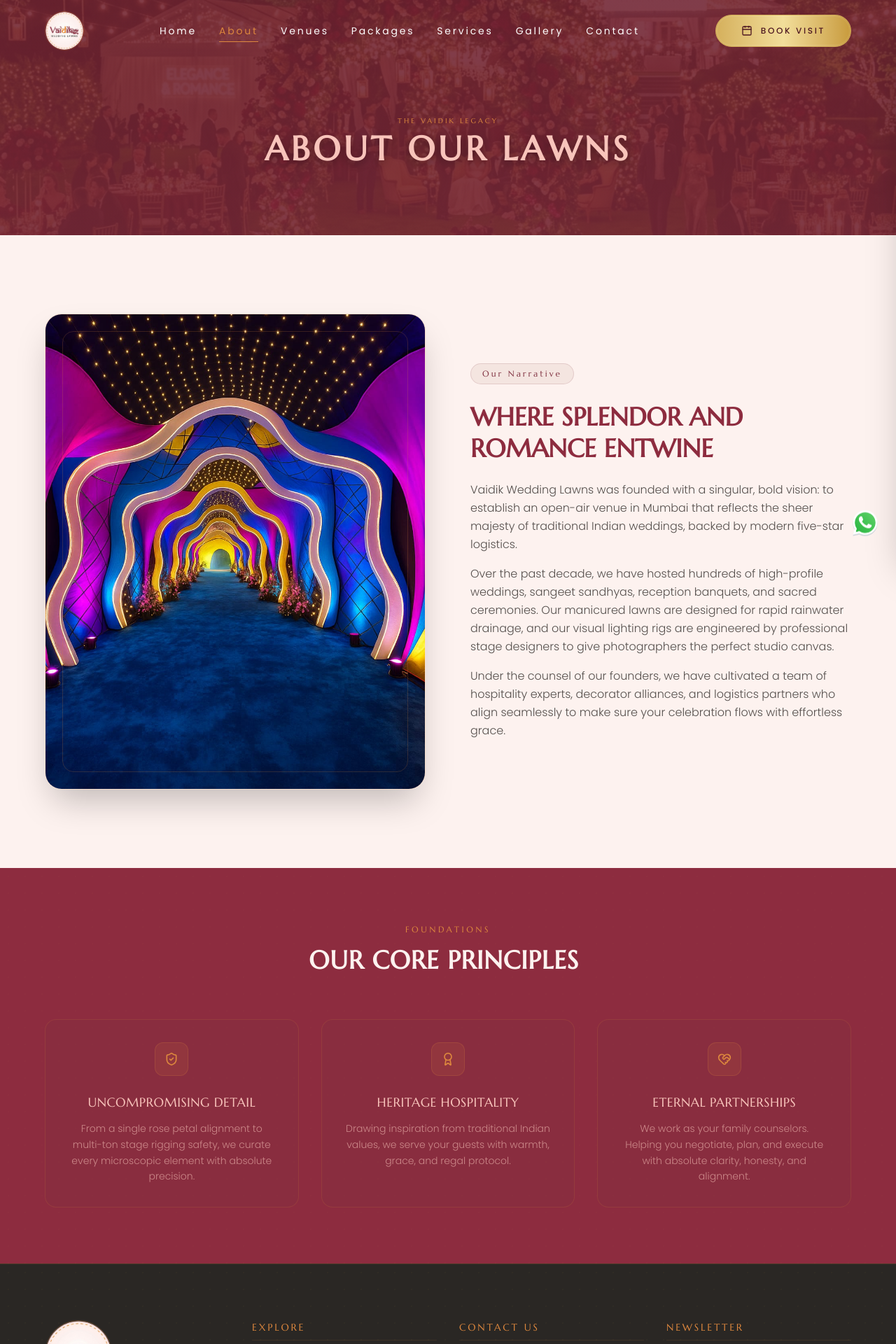
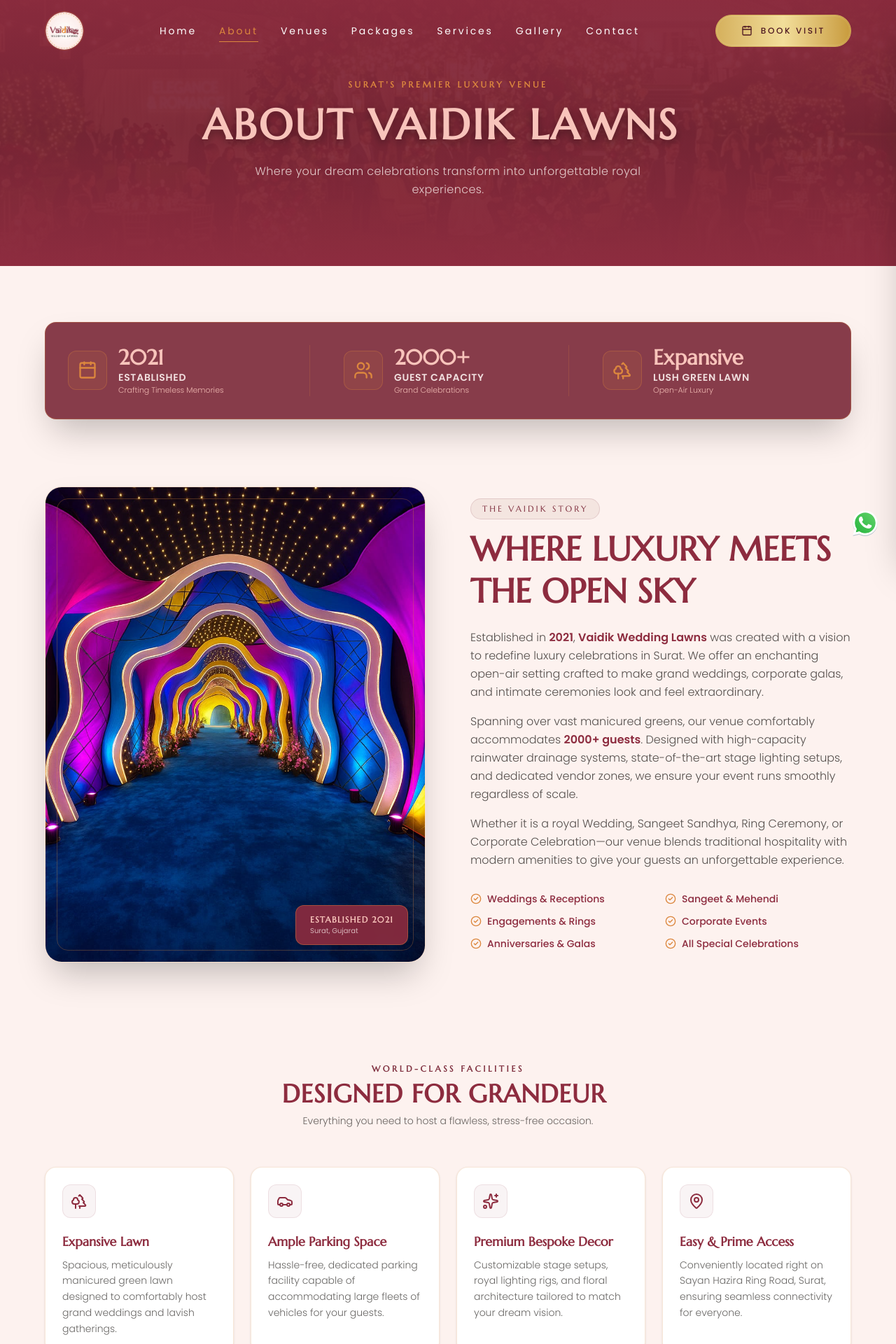
Before and after one commit to ronakbhalara8-cmyk/Vaidik-Wedding-Lawns, a Next.js app: page /about in a window 1280 px wide. Shown: the top 1920 px of the page at 70% size. Built offline with nearby package versions, Linux system fonts and the light colour scheme.

Commit message:
changes aboute

```diff
--- a/src/app/about/page.js
+++ b/src/app/about/page.js
@@ -1,111 +1,301 @@
 "use client";
 
-import { Award, ShieldCheck, HeartHandshake } from "lucide-react";
+import {
+  Award,
+  ShieldCheck,
+  HeartHandshake,
+  MapPin,
+  Users,
+  Calendar,
+  Sparkles,
+  Car,
+  Trees,
+  CheckCircle2,
+} from "lucide-react";
 import SplitReveal from "@/components/ui/SplitReveal";
 import FadeIn from "@/components/ui/FadeIn";
 import ParallaxImage from "@/components/ui/ParallaxImage";
 
+// Key Stats Data
+const stats = [
+  {
+    icon: Calendar,
+    value: "2021",
+    label: "Established",
+    subtext: "Crafting Timeless Memories",
+  },
+  {
+    icon: Users,
+    value: "2000+",
+    label: "Guest Capacity",
+    subtext: "Grand Celebrations",
+  },
+  {
+    icon: Trees,
+    value: "Expansive",
+    label: "Lush Green Lawn",
+    subtext: "Open-Air Luxury",
+  },
+];
+
+// Core Features
+const features = [
+  {
+    icon: Trees,
+    title: "Expansive Lawn",
+    desc: "Spacious, meticulously manicured green lawn designed to comfortably host grand weddings and lavish gatherings.",
+  },
+  {
+    icon: Car,
+    title: "Ample Parking Space",
+    desc: "Hassle-free, dedicated parking facility capable of accommodating large fleets of vehicles for your guests.",
+  },
+  {
+    icon: Sparkles,
+    title: "Premium Bespoke Decor",
+    desc: "Customizable stage setups, royal lighting rigs, and floral architecture tailored to match your dream vision.",
+  },
+  {
+    icon: MapPin,
+    title: "Easy & Prime Access",
+    desc: "Conveniently located right on Sayan Hazira Ring Road, Surat, ensuring seamless connectivity for everyone.",
+  },
+];
+
+// Brand Core Values
 const values = [
   {
     icon: ShieldCheck,
-    title: "Uncompromising Detail",
-    description: "From a single rose petal alignment to multi-ton stage rigging safety, we curate every microscopic element with absolute precision.",
+    title: "Uncompromising Excellence",
+    description:
+      "From minute stage details to grand entrance decor and safety protocols, every aspect is curated with regal perfection.",
   },
   {
     icon: Award,
     title: "Heritage Hospitality",
-    description: "Drawing inspiration from traditional Indian values, we serve your guests with warmth, grace, and regal protocol.",
+    description:
+      "Grounded in traditional Gujarati & Indian culture, we welcome your guests with unmatched warmth, grace, and dignity.",
   },
   {
     icon: HeartHandshake,
-    title: "Eternal Partnerships",
-    description: "We work as your family counselors. Helping you negotiate, plan, and execute with absolute clarity, honesty, and alignment.",
+    title: "Seamless Management",
+    description:
+      "We act as your extended family—coordinating logistics, decor, and timelines so you can enjoy your special day stress-free.",
   },
 ];
 
 export default function AboutPage() {
   return (
     <div className="min-h-screen bg-cream text-charcoal">
-      {/* Page Header */}
-      <section className="relative h-[42vh] min-h-[320px] pt-16 flex items-center justify-center bg-maroon-dark text-ivory overflow-hidden">
+      {/* ---------------- 1. PAGE HERO HEADER ---------------- */}
+      <section className="relative h-[45vh] min-h-[380px] pt-20 pb-16 flex items-center justify-center bg-maroon-dark text-ivory overflow-hidden">
         <div
-          className="absolute inset-0 bg-cover bg-center opacity-30 brightness-[0.4] pointer-events-none"
+          className="absolute inset-0 bg-cover bg-center opacity-30 brightness-[0.35] scale-105 transition-transform duration-1000 pointer-events-none"
           style={{ backgroundImage: "url('/images/wedding_lawn.png')" }}
         />
-        <div className="absolute inset-0 bg-grad-overlay pointer-events-none z-10" />
+        <div className="absolute inset-0 bg-gradient-to-b from-maroon-dark/90 via-maroon-dark/40 to-maroon-dark pointer-events-none z-10" />
 
-        <div className="relative z-20 text-center max-w-2xl px-6">
+        <div className="relative z-20 text-center max-w-4xl px-4 sm:px-6">
           <FadeIn direction="down" duration={0.6}>
-            <span className="font-serif-heading text-[10px] tracking-[0.3em] text-gold-base uppercase mb-2 block">
-              The Vaidik Legacy
+            <span className="font-serif-heading text-[11px] sm:text-xs tracking-[0.3em] text-gold-base uppercase mb-3 block font-semibold">
+              Surat's Premier Luxury Venue
             </span>
           </FadeIn>
-          <SplitReveal
-            type="chars"
-            tag="h1"
-            className="font-serif-heading text-3xl sm:text-5xl tracking-widest uppercase font-bold text-shadow-premium text-gold-light"
-          >
-            About Our Lawns
-          </SplitReveal>
+
+          {/* Heading with whitespace fix */}
+          <h1 className="font-serif-heading text-2xl sm:text-4xl md:text-5xl lg:text-6xl tracking-wider uppercase font-bold text-shadow-premium text-gold-light leading-tight">
+            <SplitReveal type="words" tag="span" className="inline-block">
+              About Vaidik Lawns
+            </SplitReveal>
+          </h1>
+
+          <FadeIn direction="up" duration={0.8} delay={0.2}>
+            <p className="mt-4 text-xs sm:text-sm md:text-base font-light text-ivory/80 max-w-xl mx-auto tracking-wide leading-relaxed">
+              Where your dream celebrations transform into unforgettable royal experiences.
+            </p>
+          </FadeIn>
         </div>
       </section>
 
-      {/* Main Vision Story Section */}
-      <section className="container py-20 md:py-28">
-        <div className="grid grid-cols-1 lg:grid-cols-2 gap-16 items-center">
+      {/* ---------------- 2. STATS BANNER ---------------- */}
+      <section className="relative z-30 pt-20 container px-4 sm:px-6 max-w-5xl">
+        <div className="bg-maroon-base/95 backdrop-blur-md border border-gold-base/30 rounded-2xl shadow-2xl p-5 sm:p-8 grid grid-cols-1 md:grid-cols-3 gap-6 md:divide-x divide-gold-base/20">
+          {stats.map((stat, idx) => {
+            const Icon = stat.icon;
+            return (
+              <div
+                key={idx}
+                className="flex items-center space-x-4 pt-4 md:pt-0 first:pt-0 md:first:pl-0 md:pl-6"
+              >
+                <div className="w-12 h-12 sm:w-14 sm:h-14 rounded-xl bg-gold-base/10 border border-gold-base/30 flex items-center justify-center text-gold-base shrink-0">
+                  <Icon className="w-6 h-6 sm:w-7 sm:h-7" />
+                </div>
+                <div>
+                  <h3 className="font-serif-heading text-2xl sm:text-3xl font-bold text-gold-light">
+                    {stat.value}
+                  </h3>
+                  <p className="text-xs sm:text-sm font-semibold text-ivory/90 uppercase tracking-wider">
+                    {stat.label}
+                  </p>
+                  <p className="text-[11px] text-gold-light/90 font-light">{stat.subtext}</p>
+                </div>
+              </div>
+            );
+          })}
+        </div>
+      </section>
+
+      {/* ---------------- 3. MAIN STORY & ABOUT SECTION ---------------- */}
+      <section className="container py-16 sm:pt-24 sm:pb-18 pb-9">
+        <div className="grid grid-cols-1 lg:grid-cols-2 gap-12 lg:gap-16 items-center">
           {/* Parallax Image Grid */}
           <div className="relative aspect-[4/5] rounded-3xl overflow-hidden border border-gold-base/20 shadow-2xl">
             <ParallaxImage
               src="/images/about-page.jpg"
-              alt="Lush gardens at Vaidik Wedding Lawns"
-              className="w-full h-full"
+              alt="Lush gardens at Vaidik Wedding Lawns Surat"
+              className="w-full h-full object-cover"
               yOffset={8}
             />
-            {/* Visual Gold frame overlap */}
-            <div className="absolute top-6 left-6 bottom-6 right-6 border border-gold-base/20 rounded-2xl pointer-events-none z-10" />
+            {/* Elegant Decorative Frame */}
+            <div className="absolute top-4 left-4 bottom-4 right-4 border border-gold-base/30 rounded-2xl pointer-events-none z-10" />
+            <div className="absolute bottom-6 right-6 bg-maroon-dark/90 backdrop-blur-sm border border-gold-base/40 text-gold-light px-5 py-3 rounded-xl shadow-lg z-20 hidden sm:block">
+              <p className="font-serif-heading text-xs tracking-widest uppercase font-bold">
+                Established 2021
+              </p>
+              <p className="text-[10px] text-ivory/70">Surat, Gujarat</p>
+            </div>
           </div>
 
           {/* Vision Details */}
           <div className="flex flex-col gap-6">
-            <FadeIn direction="right" duration={0.8}>
-              <span className="font-serif-heading text-xs tracking-[0.25em] text-maroon-base bg-maroon-light/10 border border-maroon-base/15 rounded-full px-4 py-1.5 inline-block">
-                Our Narrative
-              </span>
-            </FadeIn>
-            <SplitReveal type="words" tag="h2" className="font-serif-heading text-3xl sm:text-4xl text-maroon-dark uppercase leading-tight font-bold">
-              Where Splendor and Romance Entwine
-            </SplitReveal>
-            <FadeIn direction="up" duration={1.0} delay={0.2} distance={20} className="flex flex-col gap-4 text-charcoal/80 font-light leading-relaxed">
+            <div>
+              <FadeIn direction="right" duration={0.8}>
+                <span className="font-serif-heading text-xs tracking-[0.25em] text-maroon-base bg-maroon-light/10 border border-maroon-base/15 rounded-full px-4 py-1.5 inline-block uppercase font-medium mb-3">
+                  The Vaidik Story
+                </span>
+              </FadeIn>
+              <SplitReveal
+                type="words"
+                tag="h2"
+                className="font-serif-heading text-3xl sm:text-4xl lg:text-5xl text-maroon-dark uppercase leading-tight font-bold"
+              >
+                Where Luxury Meets the Open Sky
+              </SplitReveal>
+            </div>
+
+            <FadeIn
+              direction="up"
+              duration={1.0}
+              delay={0.2}
+              distance={20}
+              className="flex flex-col gap-4 text-charcoal/80 font-light leading-relaxed text-sm sm:text-base"
+            >
               <p>
-                Vaidik Wedding Lawns was founded with a singular, bold vision: to establish an open-air venue in Mumbai that reflects the sheer majesty of traditional Indian weddings, backed by modern five-star logistics.
+                Established in <strong className="font-semibold text-maroon-dark">2021</strong>,{" "}
+                <span className="text-maroon-dark font-semibold">
+                  Vaidik Wedding Lawns
+                </span>{" "}
+                was created with a vision to redefine luxury celebrations in Surat. We offer an enchanting open-air setting crafted to make grand weddings, corporate galas, and intimate ceremonies look and feel extraordinary.
               </p>
               <p>
-                Over the past decade, we have hosted hundreds of high-profile weddings, sangeet sandhyas, reception banquets, and sacred ceremonies. Our manicured lawns are designed for rapid rainwater drainage, and our visual lighting rigs are engineered by professional stage designers to give photographers the perfect studio canvas.
+                Spanning over vast manicured greens, our venue comfortably accommodates{" "}
+                <strong className="font-semibold text-maroon-dark">2000+ guests</strong>. Designed with high-capacity rainwater drainage systems, state-of-the-art stage lighting setups, and dedicated vendor zones, we ensure your event runs smoothly regardless of scale.
               </p>
               <p>
-                Under the counsel of our founders, we have cultivated a team of hospitality experts, decorator alliances, and logistics partners who align seamlessly to make sure your celebration flows with effortless grace.
+                Whether it is a royal Wedding, Sangeet Sandhya, Ring Ceremony, or Corporate Celebration—our venue blends traditional hospitality with modern amenities to give your guests an unforgettable experience.
               </p>
             </FadeIn>
+
+            {/* Event Highlights List */}
+            <div className="pt-2 grid grid-cols-2 gap-3 text-xs sm:text-sm font-medium text-maroon-dark">
+              {[
+                "Weddings & Receptions",
+                "Sangeet & Mehendi",
+                "Engagements & Rings",
+                "Corporate Events",
+                "Anniversaries & Galas",
+                "All Special Celebrations",
+              ].map((item, index) => (
+                <div key={index} className="flex items-center space-x-2">
+                  <CheckCircle2 className="w-4 h-4 text-gold-base shrink-0" />
+                  <span>{item}</span>
+                </div>
+              ))}
+            </div>
           </div>
         </div>
       </section>
 
-      {/* Values Section */}
-      <section className="py-20 bg-maroon-dark text-ivory relative overflow-hidden">
-        <div className="absolute inset-0 bg-[radial-gradient(rgba(212,175,55,0.02)_1px,transparent_1px)] [background-size:24px_24px] pointer-events-none" />
-        <div className="container relative z-10">
-          <div className="text-center max-w-2xl mx-auto mb-16 flex flex-col items-center">
+      {/* ---------------- 4. KEY AMENITIES / WHY CHOOSE US ---------------- */}
+      <section className="py-16 sm:pb-24 sm:pt-18 pb-9 bg-cream-dark/50">
+        <div className="container">
+          <div className="text-center max-w-2xl mx-auto mb-14 flex flex-col items-center">
             <FadeIn direction="down" duration={0.8}>
-              <span className="font-serif-heading text-xs tracking-[0.3em] text-gold-base uppercase mb-4 block">
-                Foundations
+              <span className="font-serif-heading text-xs tracking-[0.3em] text-maroon-base uppercase mb-2 block font-semibold">
+                World-Class Facilities
               </span>
             </FadeIn>
-            <SplitReveal type="words" tag="h2" className="font-serif-heading text-3xl md:text-4xl uppercase tracking-wide font-bold">
+            <SplitReveal
+              type="words"
+              tag="h2"
+              className="font-serif-heading text-3xl md:text-4xl uppercase tracking-wide font-bold text-maroon-dark"
+            >
+              Designed For Grandeur
+            </SplitReveal>
+            <p className="text-sm text-charcoal/70 mt-2 font-light">
+              Everything you need to host a flawless, stress-free occasion.
+            </p>
+          </div>
+
+          <div className="grid grid-cols-1 sm:grid-cols-2 lg:grid-cols-4 gap-6">
+            {features.map((feat, idx) => {
+              const Icon = feat.icon;
+              return (
+                <div
+                  key={idx}
+                  className="bg-white border border-gold-base/20 rounded-2xl p-6 shadow-sm hover:shadow-xl hover:border-gold-base/50 transition-all duration-300 flex flex-col items-start group"
+                >
+                  <div className="w-12 h-12 rounded-xl bg-maroon-dark/5 text-maroon-dark group-hover:bg-maroon-dark group-hover:text-gold-light flex items-center justify-center transition-colors duration-300 mb-5 border border-maroon-dark/10 shrink-0">
+                    <Icon className="w-6 h-6" />
+                  </div>
+                  <h3 className="font-serif-heading text-base sm:text-lg font-bold text-maroon-dark mb-2">
+                    {feat.title}
+                  </h3>
+                  <p className="text-xs sm:text-sm text-charcoal/70 leading-relaxed font-light">
+                    {feat.desc}
+                  </p>
+                </div>
+              );
+            })}
+          </div>
+        </div>
+      </section>
+
+      {/* ---------------- 5. CORE VALUES SECTION ---------------- */}
+      <section className="py-20 bg-maroon-dark text-ivory relative overflow-hidden">
+        <div className="absolute inset-0 bg-[radial-gradient(rgba(212,175,55,0.03)_1px,transparent_1px)] [background-size:24px_24px] pointer-events-none" />
+        <div className="container relative z-10">
+          <div className="text-center max-w-2xl mx-auto mb-14 flex flex-col items-center">
+            <FadeIn direction="down" duration={0.8}>
+              <span className="font-serif-heading text-xs tracking-[0.3em] text-gold-base uppercase mb-3 block font-semibold">
+                Our Commitment
+              </span>
+            </FadeIn>
+            <SplitReveal
+              type="words"
+              tag="h2"
+              className="font-serif-heading text-3xl md:text-4xl uppercase tracking-wide font-bold"
+            >
               Our Core Principles
             </SplitReveal>
           </div>
 
-          <FadeIn direction="up" duration={0.1} stagger={0.15} className="grid grid-cols-1 md:grid-cols-3 gap-8">
+          <FadeIn
+            direction="up"
+            duration={0.1}
+            stagger={0.15}
+            className="grid grid-cols-1 md:grid-cols-3 gap-8"
+          >
             {values.map((val, idx) => {
               const Icon = val.icon;
               return (
@@ -113,13 +303,13 @@
                   key={idx}
                   className="bg-maroon-base/30 border border-gold-base/15 rounded-2xl p-8 hover:border-gold-base/40 transition-all duration-300 flex flex-col items-center text-center"
                 >
-                  <div className="w-12 h-12 rounded-xl bg-gold-base/10 flex items-center justify-center text-gold-base mb-6 border border-gold-base/20">
+                  <div className="w-12 h-12 rounded-xl bg-gold-base/10 flex items-center justify-center text-gold-base mb-6 border border-gold-base/20 shrink-0">
                     <Icon className="w-5 h-5" />
                   </div>
-                  <h3 className="font-serif-heading text-lg tracking-wide uppercase text-gold-light mb-3">
+                  <h3 className="font-serif-heading text-lg tracking-wide uppercase text-gold-light mb-3 font-semibold">
                     {val.title}
                   </h3>
-                  <p className="text-sm text-gold-light/60 leading-relaxed font-light">
+                  <p className="text-sm text-gold-light/70 leading-relaxed font-light">
                     {val.description}
                   </p>
                 </div>
@@ -128,6 +318,32 @@
           </FadeIn>
         </div>
       </section>
+
+      {/* ---------------- 6. LOCATION / ADDRESS BANNER ---------------- */}
+      <section className="py-16 bg-gold-light/10 border-t border-gold-base/20">
+        <div className="container max-w-4xl text-center px-4">
+          <div className="inline-flex items-center justify-center w-12 h-12 rounded-full bg-maroon-dark text-gold-base mb-4 shadow-md">
+            <MapPin className="w-6 h-6" />
+          </div>
+          <h3 className="font-serif-heading text-2xl uppercase font-bold text-maroon-dark mb-2">
+            Visit Our Venue
+          </h3>
+          <p className="text-sm sm:text-base text-charcoal/80 font-medium max-w-2xl mx-auto leading-relaxed">
+            Near Kanad fatak, 300 feet, Sayan Hazira Ring Road, opp. Variyav Check Post, Surat
+          </p>
+          <div className="mt-6">
+            <a
+              href="https://www.google.com/maps/place/Vaidik+Lawns/@21.2554393,72.7932418,17z/data=!3m1!4b1!4m6!3m5!1s0x3be04bb4c96faac1:0x23787582c7f01b85!8m2!3d21.2554343!4d72.7958167!16s%2Fg%2F11xcf2p1k3?entry=ttu&g_ep=EgoyMDI2MDcyNi4wIKXMDSoASAFQAw%3D%3D"
+              target="_blank"
+              rel="noopener noreferrer"
+              className="inline-flex items-center space-x-2 bg-maroon-dark hover:bg-maroon-base text-gold-light text-xs sm:text-sm tracking-widest uppercase font-semibold px-6 py-3 rounded-full transition-all duration-300 shadow-lg"
+            >
+              <span>Get Directions</span>
+              <MapPin className="w-4 h-4" />
+            </a>
+          </div>
+        </div>
+      </section>
     </div>
   );
 }
```
Also changed, not shown: 1 other file (tests, documents, lock files or other folders).
